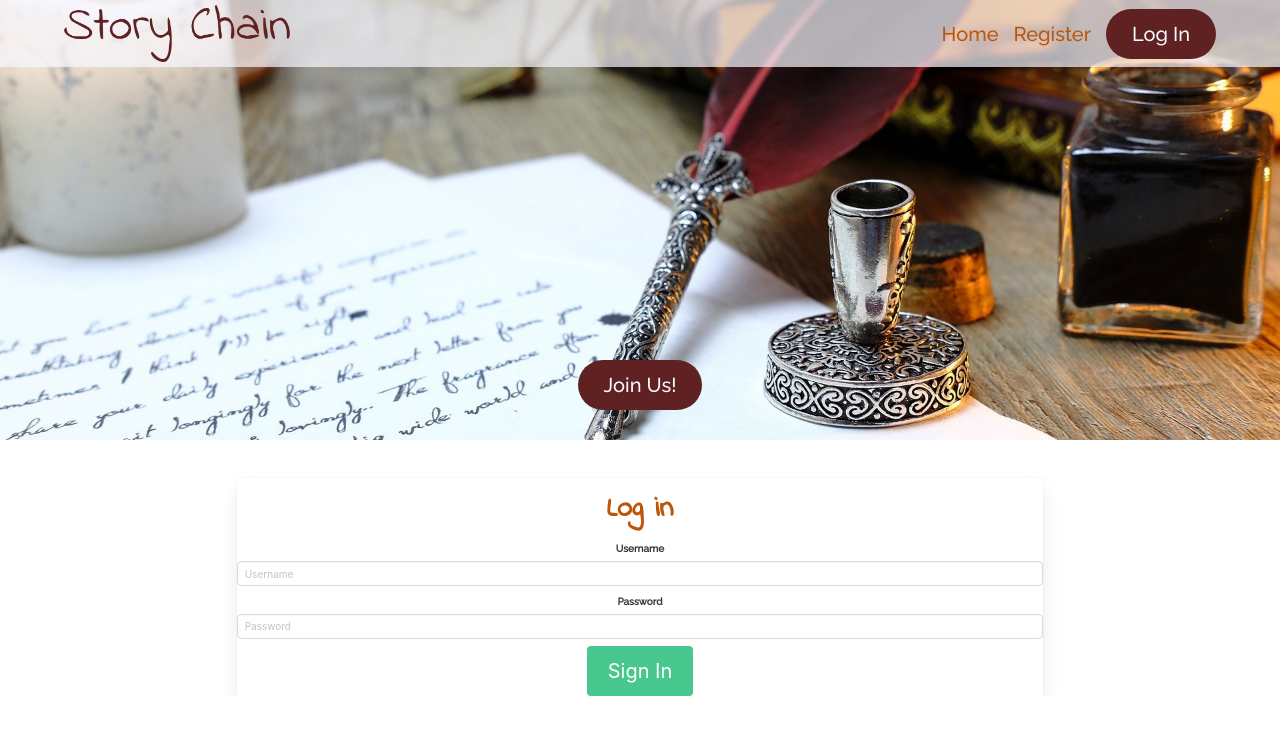
After one commit to Code-Institute-Submissions/story-chain, a Flask app: page /log-in in a window 1280 px wide. The commit adds this page. Shown: the top 735 px of the page. Run offline with Flask 2, Linux system fonts and the light colour scheme; some libraries are stand-ins or nearby versions.

Commit message:
Start build login/registration forms

```diff
--- a/templates/components/forms/authentication.html
+++ b/templates/components/forms/authentication.html
@@ -1,46 +1,34 @@
-{% extends 'layout/base.html' %}
-{% block content %}
-{% include 'components/navigation/basic_navigation.html' %}
+{% if register == True %}
+<form action="{{ url_for('register') }}" method="POST">
+{% else %}
+<form action="{{ url_for('log_in') }}" method="POST">
+{% endif %}
+    <div class="field">
+  <label class="label">Username</label>
+  {% if register == True %}
+  <span class="pattern">Username can only have letters (either case) and numbers. No special characters</span>
+  {% endif %}
+  <div class="control">
+    <input class="input" type="text" placeholder="Username" pattern="[a-zA-Z0-9]+" required title="Only letters (either case) and numbers. No special characters">
+  </div>
+</div>
 
-    {% if register == True %}
+<div class="field">
+  <label class="label">Password</label>
+  {% if register == True %}
+  <span class="pattern">Password should be 25 or more characters</span>
+  {% endif %}
+  <div class="control">
+    <input class="input" type="password" placeholder="Password" required pattern=".{25,}" title="25 or more characters">
+  </div>
+</div>
 
-    <div class="container is-fluid mt-6">
-        <div class="columns mt-6" id="register">
-            <div class="column"></div>
-            <div class="column is-8">
-                <div class="card">
-                    <div class="card-content">
-                        <p class="title">
-                            Register here to start your personal story telling journey!
-                        </p>
-                    </div>
-                    {% include 'components/flash_messages/flash_messages.html' %}
-                    {% include 'components/forms/authentication.html' %}
-                </div>
-            </div>
-            <div class="column"></div>
-        </div>
-    </div>
-
-    {% else %}
-
-    <div class="container is-fluid mt-6">
-        <div class="columns mt-6" id="log-in">
-            <div class="column"></div>
-            <div class="column is-8">
-                <div class="card">
-                    <div class="card-content">
-                        <p class="title">
-                            Log in
-                        </p>
-                    </div>
-                    {% include 'components/flash_messages/flash_messages.html' %}
-                    {% include 'components/forms/authentication.html' %}
-                </div>
-            </div>
-            <div class="column"></div>
-        </div>
-    </div>
-
-    {% endif %}
-{% endblock %}
+<div class="field">
+  <p class="control">
+    <button class="button is-success">
+      {% if register == True %} Sign me Up! {% else %} Sign In {% endif %}
+    </button>
+  </p>
+</div>
+</form>
+</form>
--- /dev/null
+++ b/templates/pages/authentication.html
@@ -0,0 +1,46 @@
+{% extends 'layout/base.html' %}
+{% block content %}
+{% include 'components/navigation/basic_navigation.html' %}
+
+    {% if register == True %}
+
+    <div class="container is-fluid mt-6">
+        <div class="columns mt-6" id="register">
+            <div class="column"></div>
+            <div class="column is-8">
+                <div class="card">
+                    <div class="card-content">
+                        <p class="title">
+                            Register here to start your personal story telling journey!
+                        </p>
+                    </div>
+                    {% include 'components/flash_messages/flash_messages.html' %}
+                    {% include 'components/forms/authentication.html' %}
+                </div>
+            </div>
+            <div class="column"></div>
+        </div>
+    </div>
+
+    {% else %}
+
+    <div class="container is-fluid mt-6">
+        <div class="columns mt-6" id="log-in">
+            <div class="column"></div>
+            <div class="column is-8">
+                <div class="card">
+                    <div class="card-content">
+                        <p class="title">
+                            Log in
+                        </p>
+                    </div>
+                    {% include 'components/flash_messages/flash_messages.html' %}
+                    {% include 'components/forms/authentication.html' %}
+                </div>
+            </div>
+            <div class="column"></div>
+        </div>
+    </div>
+
+    {% endif %}
+{% endblock %}
```
